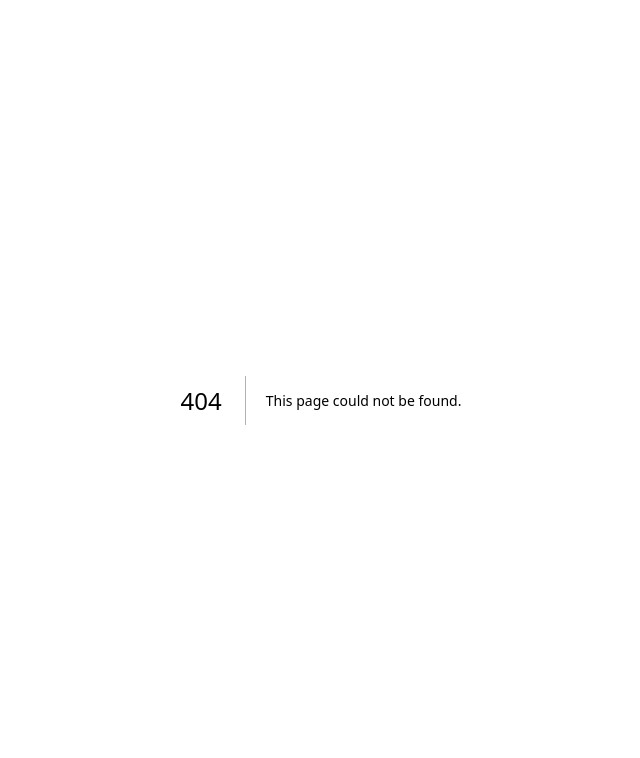
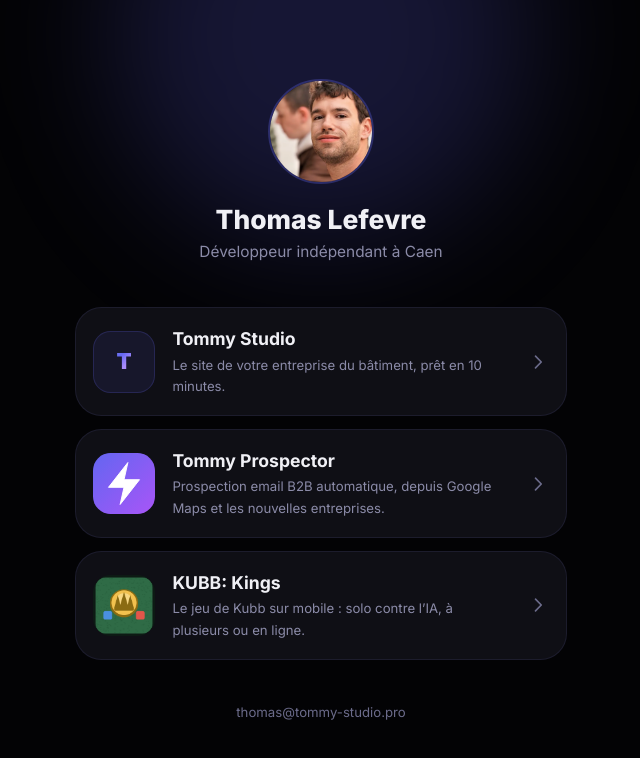
Before and after one commit to thoomaslef/Tommy-studio, a Next.js app: page /liens in a window 1280 px wide. Before the commit this address had no page. Shown: the top 758 px of the page, without its empty margins (319-959 px from the left). Built offline with nearby package versions, Linux system fonts and the light colour scheme.

Commit message:
Page /liens : mes projets (Tommy Studio, Tommy Prospector, KUBB: Kings)
Co-Authored-By: Claude Opus 5.5 <noreply@anthropic.com>
Claude-Session: https://claude.ai/code/session_01YMUx6AxujfY1Pcht94xV6D

```diff
--- /dev/null
+++ b/src/app/liens/page.tsx
@@ -0,0 +1,88 @@
+import type { Metadata } from 'next';
+import Image from 'next/image';
+import type { ReactNode } from 'react';
+
+export const metadata: Metadata = {
+  title: 'Thomas Lefevre — mes projets',
+  description: 'Tous les projets de Thomas Lefevre : Tommy Studio, Tommy Prospector et KUBB: Kings.',
+  alternates: { canonical: '/liens' },
+};
+
+type Project = { name: string; text: string; href: string; icon: ReactNode };
+
+const PROJECTS: Project[] = [
+  {
+    name: 'Tommy Studio',
+    text: 'Le site de votre entreprise du bâtiment, prêt en 10 minutes.',
+    href: '/',
+    icon: (
+      <span className="flex h-full w-full items-center justify-center rounded-2xl border border-accent/20 bg-accent/10 text-xl font-black">
+        <span className="gradient-text">T</span>
+      </span>
+    ),
+  },
+  {
+    name: 'Tommy Prospector',
+    text: 'Prospection email B2B automatique, depuis Google Maps et les nouvelles entreprises.',
+    href: 'https://tommy-prospector-production.up.railway.app/',
+    icon: <Image src="/liens/tommy-prospector.svg" alt="" unoptimized width={56} height={56} className="h-full w-full rounded-2xl" />,
+  },
+  {
+    name: 'KUBB: Kings',
+    text: 'Le jeu de Kubb sur mobile : solo contre l’IA, à plusieurs ou en ligne.',
+    href: 'https://thoomaslef.github.io/kubb-kings/',
+    icon: <Image src="/liens/kubb-kings.png" alt="" width={56} height={56} className="h-full w-full rounded-2xl" />,
+  },
+];
+
+export default function LiensPage() {
+  return (
+    <main className="relative flex min-h-screen items-start justify-center overflow-hidden px-4 py-16 sm:items-center">
+      <div aria-hidden className="pointer-events-none absolute -top-40 left-1/2 h-96 w-96 -translate-x-1/2 rounded-full bg-accent/20 blur-3xl" />
+      <div className="relative w-full max-w-md">
+        <div className="flex flex-col items-center text-center">
+          <Image
+            src="/Images/Thomas_profil.png"
+            alt="Thomas Lefevre"
+            width={96}
+            height={96}
+            priority
+            className="h-24 w-24 rounded-full border-2 border-accent/30 object-cover"
+          />
+          <h1 className="mt-4 text-2xl font-extrabold text-foreground">Thomas Lefevre</h1>
+          <p className="mt-1 text-sm text-muted-light">Développeur indépendant à Caen</p>
+        </div>
+
+        <ul className="mt-10 space-y-3">
+          {PROJECTS.map((p) => {
+            const external = p.href.startsWith('http');
+            return (
+              <li key={p.name}>
+                <a
+                  href={p.href}
+                  {...(external ? { target: '_blank', rel: 'noopener' } : {})}
+                  className="group flex items-center gap-4 rounded-3xl border border-border-light/60 bg-surface-light p-4 transition hover:-translate-y-0.5 hover:border-accent/40 hover:bg-surface-elevated focus-visible:outline-2 focus-visible:outline-accent"
+                >
+                  <span className="h-14 w-14 flex-shrink-0">{p.icon}</span>
+                  <span className="min-w-0 flex-1">
+                    <span className="block font-bold text-foreground">{p.name}</span>
+                    <span className="mt-0.5 block text-xs leading-relaxed text-muted-light">{p.text}</span>
+                  </span>
+                  <svg viewBox="0 0 20 20" fill="currentColor" aria-hidden className="h-5 w-5 flex-shrink-0 text-muted transition group-hover:translate-x-0.5 group-hover:text-accent-light">
+                    <path fillRule="evenodd" d="M7.2 4.2a.75.75 0 0 1 1.06 0l5.25 5.25a.75.75 0 0 1 0 1.06L8.26 15.8a.75.75 0 1 1-1.06-1.06L11.93 10 7.2 5.27a.75.75 0 0 1 0-1.06Z" clipRule="evenodd" />
+                  </svg>
+                </a>
+              </li>
+            );
+          })}
+        </ul>
+
+        <p className="mt-10 text-center text-xs text-muted">
+          <a href="mailto:thomas@tommy-studio.pro" className="hover:text-foreground">
+            thomas@tommy-studio.pro
+          </a>
+        </p>
+      </div>
+    </main>
+  );
+}
```
Also changed, not shown: public/liens/kubb-kings.png (added), public/liens/tommy-prospector.svg (added).
